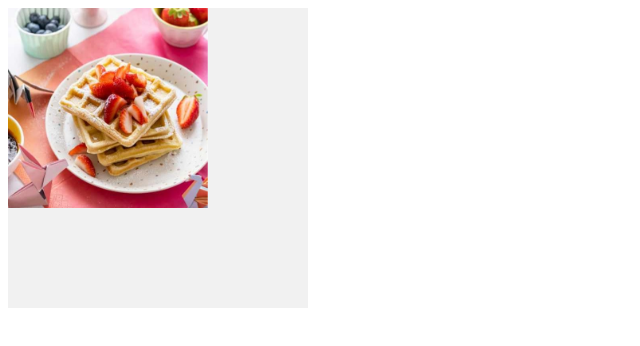
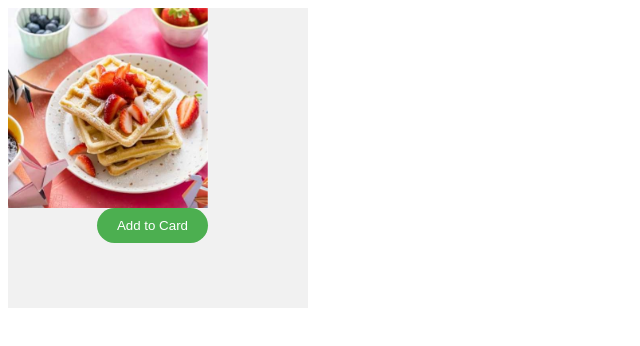
Before and after one commit to Audyari/Button-Absolute, a plain HTML site: page index.html in a window 1280 px wide. Shown: the whole page, without its empty margins (0-640 px from the left). Drawn offline with Linux system fonts and the light colour scheme.

Commit message:
Update 4

```diff
--- a/style.css
+++ b/style.css
@@ -8,12 +8,13 @@
 .absolute-button {
   position: absolute;
   top: 200px;
-  right: 1000px;
+  right: 100px;
   background-color: #4caf50;
   color: white;
   padding: 10px 20px;
   border: none;
   cursor: pointer;
+  border-radius: 28px;
 }
 
 .img {
```
